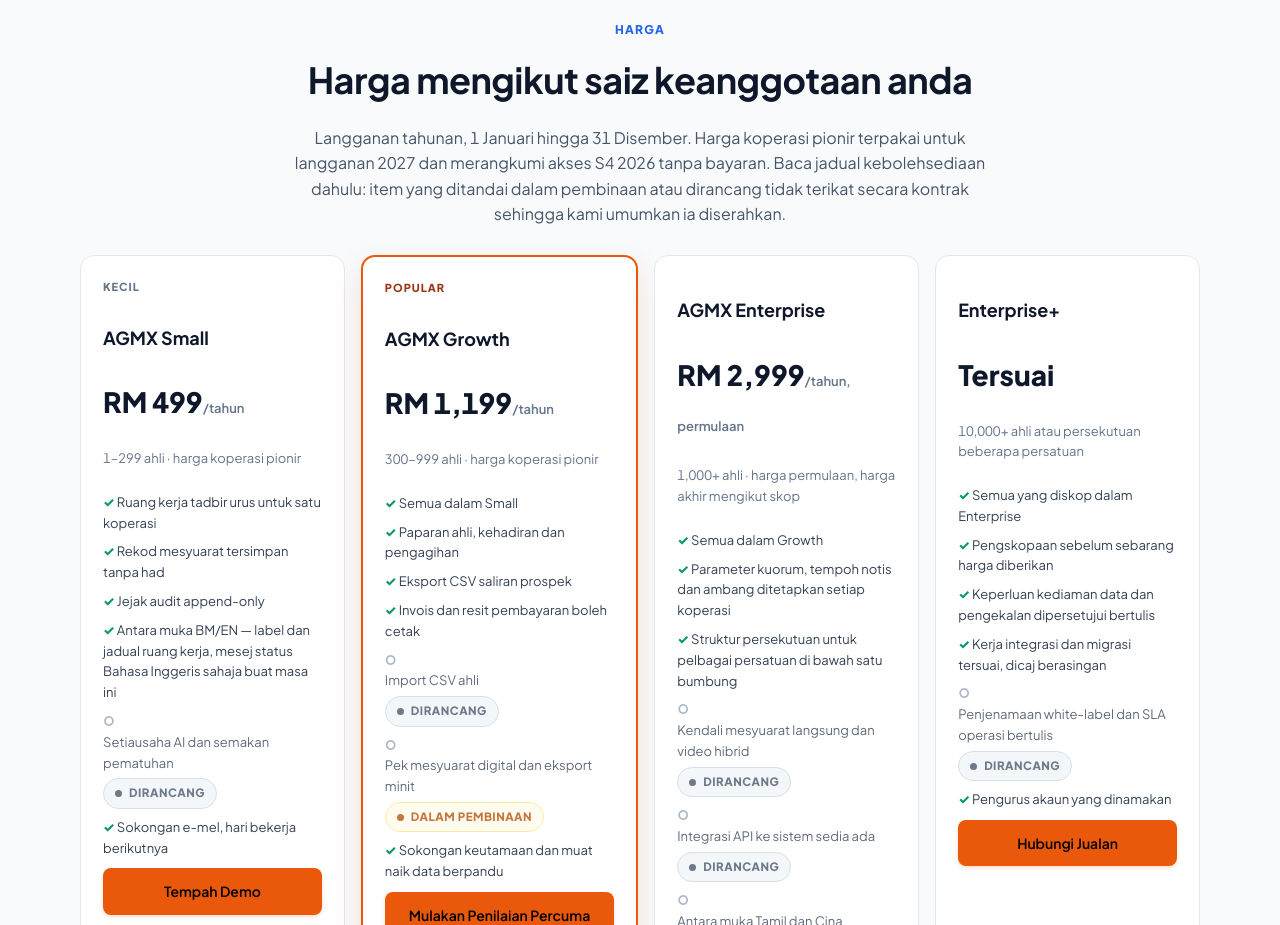
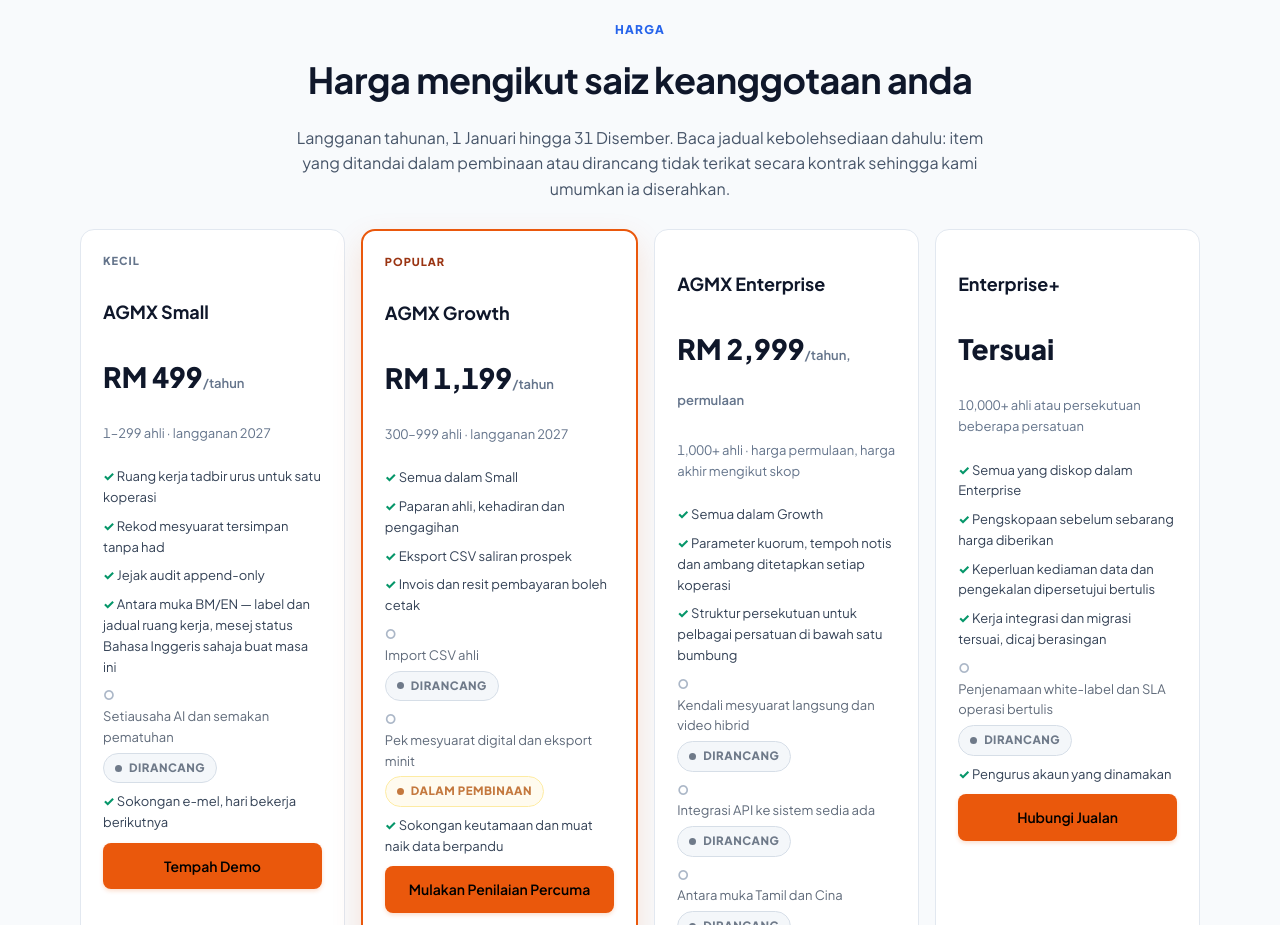
Before and after one commit to shamelali/AGMX-v2-app, a website: page index.html in a window 1280 px wide. Shown: the part 6680-7605 px from the top of the page. Drawn offline with Linux system fonts and the light colour scheme.

Commit message:
v32: pricing edits — remove founding programme phrasing, correct subtitle and two plan descriptions

```diff
--- a/api/config.js
+++ b/api/config.js
@@ -36,7 +36,7 @@
 
     // App
     appName: 'AGMX',
-    appUrl: process.env.NEXT_PUBLIC_APP_URL || 'https://agmx-v2-app.vercel.app',
+    appUrl: process.env.NEXT_PUBLIC_APP_URL || 'https://agmx-project.vercel.app',
 
     // Feature flags
     demoMode: flag(process.env.NEXT_PUBLIC_DEMO_MODE),
--- a/index.html
+++ b/index.html
@@ -384,7 +384,7 @@
       <header class="section-header">
         <span class="section-label" data-en="Pricing">Harga</span>
         <h2 id="pricing-heading" data-en="Price by the size of your membership">Harga mengikut saiz keanggotaan anda</h2>
-        <p class="section-subtitle" data-en="Annual subscription, 1 January to 31 December. Founding cooperative pricing applies to the 2027 subscription and includes Q4 2026 access at no charge. Read the availability table first: an item marked in progress or planned is not contractually included until we announce it shipped.">Langganan tahunan, 1 Januari hingga 31 Disember. Harga koperasi pionir terpakai untuk langganan 2027 dan merangkumi akses S4 2026 tanpa bayaran. Baca jadual kebolehsediaan dahulu: item yang ditandai dalam pembinaan atau dirancang tidak terikat secara kontrak sehingga kami umumkan ia diserahkan.</p>
+        <p class="section-subtitle" data-en="Annual subscription, 1 January to 31 December. Read the availability table first: an item marked in progress or planned is not contractually included until we announce it shipped.">Langganan tahunan, 1 Januari hingga 31 Disember. Baca jadual kebolehsediaan dahulu: item yang ditandai dalam pembinaan atau dirancang tidak terikat secara kontrak sehingga kami umumkan ia diserahkan.</p>
       </header>
       <div class="pricing-grid">
         <article class="pricing-card">
@@ -392,7 +392,7 @@
           <h3>AGMX Small</h3>
 
           <div class="price">RM 499<span data-en="/year">/tahun</span></div>
-          <p class="plan-desc" data-en="1–299 members · founding cooperative price">1–299 ahli · harga koperasi pionir</p>
+          <p class="plan-desc" data-en="1–299 members · 2027 subscription">1–299 ahli · langganan 2027</p>
           <ul class="features">
             <li data-en="Governance workspace for one cooperative">Ruang kerja tadbir urus untuk satu koperasi</li>
             <li data-en="Unlimited stored meeting records">Rekod mesyuarat tersimpan tanpa had</li>
@@ -407,7 +407,7 @@
           <div class="plan-badge popular" data-en="POPULAR">POPULAR</div>
           <h3>AGMX Growth</h3>
           <div class="price">RM 1,199<span data-en="/year">/tahun</span></div>
-          <p class="plan-desc" data-en="300–999 members · founding cooperative price">300–999 ahli · harga koperasi pionir</p>
+          <p class="plan-desc" data-en="300–999 members · 2027 subscription">300–999 ahli · langganan 2027</p>
           <ul class="features">
             <li data-en="Everything in Small">Semua dalam Small</li>
             <li data-en="Members, attendance and distribution views">Paparan ahli, kehadiran dan pengagihan</li>
```
Also changed, not shown: sw.js (+6 -1 lines).
